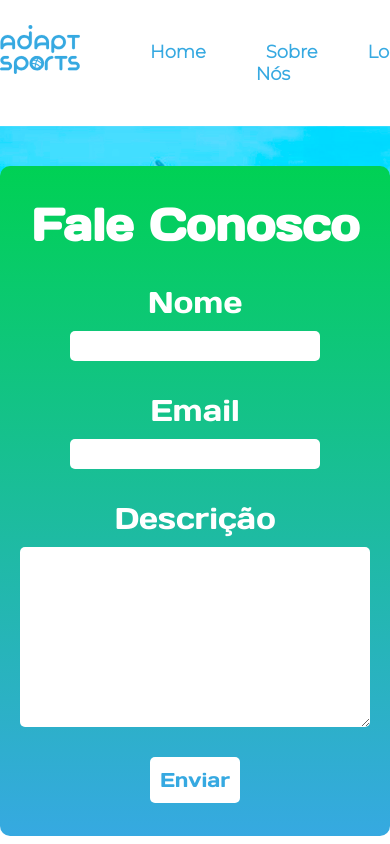
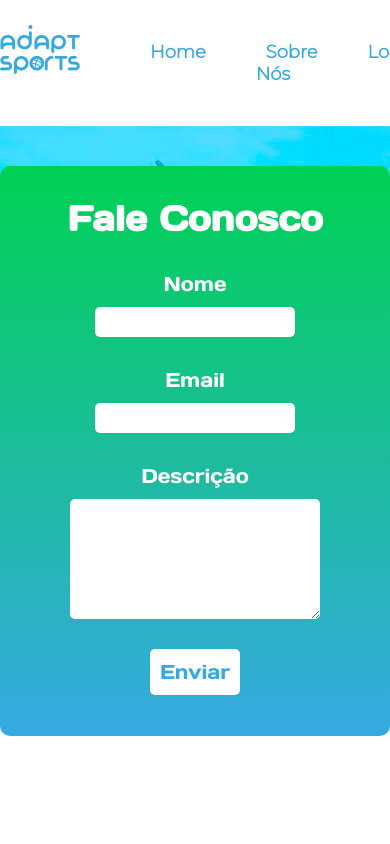
Before and after one commit to Apolock33/ProjetoFinal-Parte3-EntregaFinal, a React (Create React App) app in the folder adaptsports-front-end/: page /contatos in a window 390 px wide. Shown: the top 844 px of the page. Built offline with nearby package versions, Linux system fonts and the light colour scheme.

Commit message:
Pagina Contatos Pronta +  Post/Responsividade

```diff
--- a/adaptsports-front-end/src/Pages/Contatos/Contatos.css
+++ b/adaptsports-front-end/src/Pages/Contatos/Contatos.css
@@ -1,3 +1,80 @@
+@media (max-width: 900px) {
+  .contatosContainer {
+    background-image: url("../../Assets/Img/imgContatos.jpg");
+    background-size: cover;
+    height: 100vh;
+    width: 100%;
+  }
+
+  .contatosContainer form {
+    display: flex;
+    justify-content: center;
+    align-items: center;
+  }
+
+  .formularioContainer {
+    background: linear-gradient(to top, #36a9e1, #00d154);
+    height: 570px;
+    width: 400px;
+    border-radius: 10px;
+    margin-top: 40px;
+  }
+
+  .formularioContainer h1 {
+    margin: 30px;
+    text-align: center;
+    font-family: "daysone";
+    font-size: 35px;
+    color: #fff;
+  }
+
+  .formulario {
+    display: flex;
+    flex-direction: column;
+    justify-content: center;
+    align-items: center;
+  }
+
+  .label-input {
+    display: flex;
+    flex-direction: column;
+    justify-content: center;
+    align-items: center;
+  }
+
+  .label-input label {
+    font-family: "daysone";
+    font-size: 20px;
+    color: #fff;
+    margin: 0 0 10px;
+  }
+
+  .label-input input {
+    border: none;
+    border-radius: 5px;
+    width: 200px;
+    height: 30px;
+    margin: 0 0px 30px 0;
+  }
+  .label-input textarea {
+    border: none;
+    border-radius: 5px;
+    width: 250px;
+    height: 120px;
+    margin: 0 0px 30px 0;
+  }
+
+  .botaoEnviar {
+    border: none;
+    padding: 10px;
+    border-radius: 5px;
+    font-family: "daysone";
+    font-size: 20px;
+    background-color: #fff;
+    color: #36a9e1;
+  }
+}
+@media (min-width: 901px) {
   .contatosContainer {
     background-image: url("../../Assets/Img/imgContatos.jpg");
     background-size: cover;
@@ -45,7 +122,7 @@
     font-family: "daysone";
     font-size: 30px;
     color: #fff;
-  margin:0 0 10px;
+    margin: 0 0 10px;
   }
 
   .label-input input {
@@ -63,12 +140,13 @@
     margin: 0 0px 30px 0;
   }
 
-.botaoEnviar{
+  .botaoEnviar {
     border: none;
     padding: 10px;
     border-radius: 5px;
-    font-family: 'daysone';
-    font-size:20px;
+    font-family: "daysone";
+    font-size: 20px;
     background-color: #fff;
-    color:#36a9e1;
+    color: #36a9e1;
   }
+}
--- a/adaptsports-front-end/src/Pages/Locais/Locais.css
+++ b/adaptsports-front-end/src/Pages/Locais/Locais.css
@@ -38,6 +38,7 @@
     display: flex;
     flex-direction: column;
     align-items: center;
+    margin-bottom: 50px;
   }
 
   .divisor h3 {
@@ -59,7 +60,7 @@
     color: #00d154;
   }
   .cards {
-    margin-bottom: 50px;
+    margin: 50px 0 ;
   }
   .cardContainer {
     display: flex;
--- a/adaptsports-front-end/src/Pages/Locais/index.js
+++ b/adaptsports-front-end/src/Pages/Locais/index.js
@@ -20,12 +20,13 @@ export default function Locais() {
       <div className='divisor'>
         <h3>Locais</h3>
         <p>Aqui você pode checar todos os locais para pratica adaptada de atividade física, basta clicar nos cards para ver suas informações mais detalhadas. Ah! E não esqueça de avaliar!</p>
+      <br/>
       </div>
 
       <div className='cards'>
         {locais.map((local) => (
           <div className='cardContainer' key={local.id}>
-            <Card
+           <br/> <Card
               imagem={local.imagem}
               nome={local.nome}
               cidade={local.cidade}
```
Lines whose indentation alone changed are shown as unchanged.
